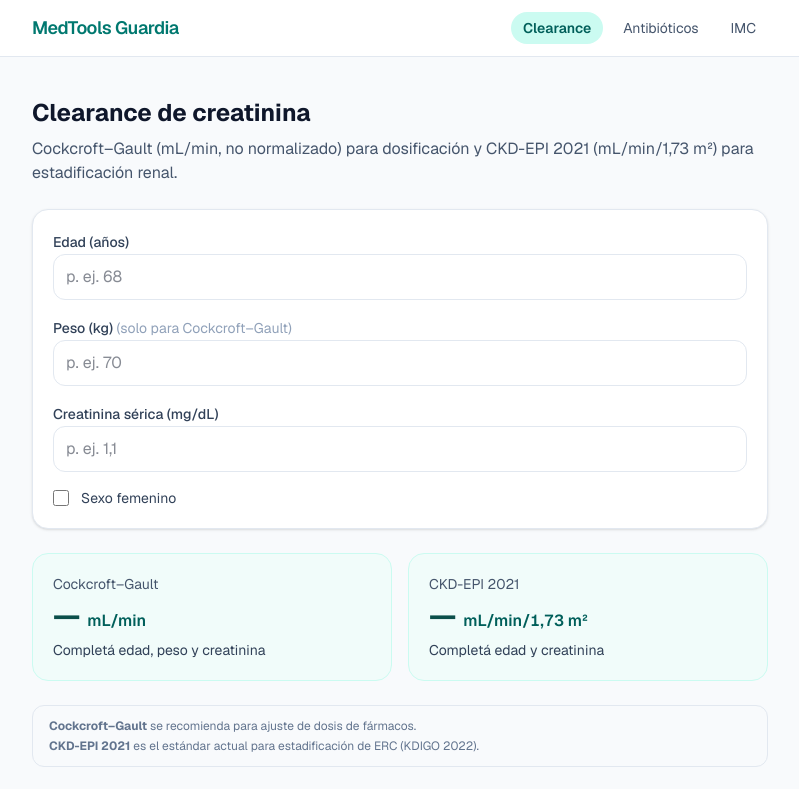
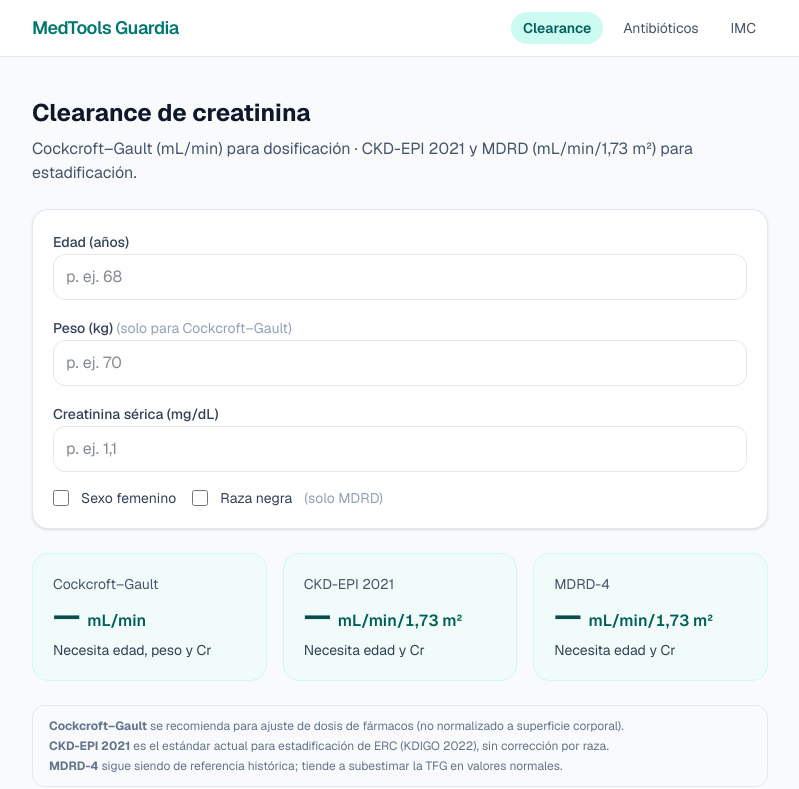
Before and after one commit to ferlambert2-programador/medtools-guardia, a Next.js app: page /clearance-creatinina in a window 1280 px wide. Shown: the top 789 px of the page, without its empty margins (240-1039 px from the left). Built offline with nearby package versions, Linux system fonts and the light colour scheme.

Commit message:
Update page.tsx

```diff
--- a/app/clearance-creatinina/page.tsx
+++ b/app/clearance-creatinina/page.tsx
@@ -5,6 +5,7 @@ import { MedicalDisclaimer } from "@/components/MedicalDisclaimer";
 import {
   cockcroftGaultMlMin,
   ckdEpi2021,
+  mdrd4,
   egfrStage,
   egfrStageLabel,
 } from "@/lib/clinical";
@@ -32,11 +33,15 @@ function ResultCard({
   );
 }
 
+const INPUT =
+  "w-full rounded-xl border border-slate-200 px-3 py-2.5 text-base outline-none focus:ring-2 focus:ring-teal-500/40";
+
 export default function ClearancePage() {
   const [age, setAge] = useState("");
   const [weight, setWeight] = useState("");
   const [scr, setScrRaw] = useState("");
   const [female, setFemale] = useState(false);
+  const [blackRace, setBlackRace] = useState(false);
 
   const parsed = useMemo(() => {
     const ageYears = Number(age.replace(",", "."));
@@ -55,8 +60,14 @@ export default function ClearancePage() {
     [parsed.ageYears, parsed.scrMgDl, female],
   );
 
+  const mdrdResult = useMemo(
+    () => mdrd4({ ageYears: parsed.ageYears, scrMgDl: parsed.scrMgDl, female, blackRace }),
+    [parsed.ageYears, parsed.scrMgDl, female, blackRace],
+  );
+
   const crclOk = age && weight && scr && !Number.isNaN(crcl) && crcl > 0;
   const ckdOk = age && scr && !Number.isNaN(ckdEpiResult) && ckdEpiResult > 0;
+  const mdrdOk = age && scr && !Number.isNaN(mdrdResult) && mdrdResult > 0;
 
   return (
     <div className="space-y-6">
@@ -65,8 +76,7 @@ export default function ClearancePage() {
           Clearance de creatinina
         </h1>
         <p className="mt-2 text-slate-600 text-sm sm:text-base">
-          Cockcroft–Gault (mL/min, no normalizado) para dosificación y
-          CKD-EPI 2021 (mL/min/1,73 m²) para estadificación renal.
+          Cockcroft–Gault (mL/min) para dosificación · CKD-EPI 2021 y MDRD (mL/min/1,73 m²) para estadificación.
         </p>
       </div>
 
@@ -75,7 +85,7 @@ export default function ClearancePage() {
           <span className="text-sm font-medium text-slate-700">Edad (años)</span>
           <input
             inputMode="numeric"
-            className="w-full rounded-xl border border-slate-200 px-3 py-2.5 text-base outline-none focus:ring-2 focus:ring-teal-500/40"
+            className={INPUT}
             value={age}
             onChange={(e) => setAge(e.target.value)}
             placeholder="p. ej. 68"
@@ -89,7 +99,7 @@ export default function ClearancePage() {
           </span>
           <input
             inputMode="decimal"
-            className="w-full rounded-xl border border-slate-200 px-3 py-2.5 text-base outline-none focus:ring-2 focus:ring-teal-500/40"
+            className={INPUT}
             value={weight}
             onChange={(e) => setWeight(e.target.value)}
             placeholder="p. ej. 70"
@@ -102,13 +112,14 @@ export default function ClearancePage() {
           </span>
           <input
             inputMode="decimal"
-            className="w-full rounded-xl border border-slate-200 px-3 py-2.5 text-base outline-none focus:ring-2 focus:ring-teal-500/40"
+            className={INPUT}
             value={scr}
             onChange={(e) => setScrRaw(e.target.value)}
             placeholder="p. ej. 1,1"
           />
         </label>
 
+        <div className="flex flex-wrap gap-4">
           <label className="flex items-center gap-3 text-sm text-slate-700">
             <input
               type="checkbox"
@@ -118,9 +129,20 @@ export default function ClearancePage() {
             />
             Sexo femenino
           </label>
+          <label className="flex items-center gap-3 text-sm text-slate-700">
+            <input
+              type="checkbox"
+              checked={blackRace}
+              onChange={(e) => setBlackRace(e.target.checked)}
+              className="h-4 w-4 rounded border-slate-300 text-teal-600 focus:ring-teal-500"
+            />
+            Raza negra{" "}
+            <span className="text-slate-400">(solo MDRD)</span>
+          </label>
+        </div>
       </div>
 
-      <div className="grid gap-4 sm:grid-cols-2">
+      <div className="grid gap-4 sm:grid-cols-3">
         <ResultCard
           label="Cockcroft–Gault"
           value={crclOk ? Math.round(crcl).toString() : "—"}
@@ -128,7 +150,7 @@ export default function ClearancePage() {
           sub={
             crclOk
               ? `Estadio ${egfrStage(crcl)} · ${egfrStageLabel(egfrStage(crcl))}`
-              : "Completá edad, peso y creatinina"
+              : "Necesita edad, peso y Cr"
           }
         />
         <ResultCard
@@ -138,17 +160,30 @@ export default function ClearancePage() {
           sub={
             ckdOk
               ? `Estadio ${egfrStage(ckdEpiResult)} · ${egfrStageLabel(egfrStage(ckdEpiResult))}`
-              : "Completá edad y creatinina"
+              : "Necesita edad y Cr"
+          }
+        />
+        <ResultCard
+          label="MDRD-4"
+          value={mdrdOk ? Math.round(mdrdResult).toString() : "—"}
+          unit="mL/min/1,73 m²"
+          sub={
+            mdrdOk
+              ? `Estadio ${egfrStage(mdrdResult)} · ${egfrStageLabel(egfrStage(mdrdResult))}`
+              : "Necesita edad y Cr"
           }
         />
       </div>
 
       <div className="rounded-xl bg-slate-50 border border-slate-200 px-4 py-3 text-xs text-slate-500 space-y-1">
         <p>
-          <strong>Cockcroft–Gault</strong> se recomienda para ajuste de dosis de fármacos.
+          <strong>Cockcroft–Gault</strong> se recomienda para ajuste de dosis de fármacos (no normalizado a superficie corporal).
         </p>
         <p>
-          <strong>CKD-EPI 2021</strong> es el estándar actual para estadificación de ERC (KDIGO 2022).
+          <strong>CKD-EPI 2021</strong> es el estándar actual para estadificación de ERC (KDIGO 2022), sin corrección por raza.
+        </p>
+        <p>
+          <strong>MDRD-4</strong> sigue siendo de referencia histórica; tiende a subestimar la TFG en valores normales.
         </p>
       </div>
 
```
Lines whose indentation alone changed are shown as unchanged.
